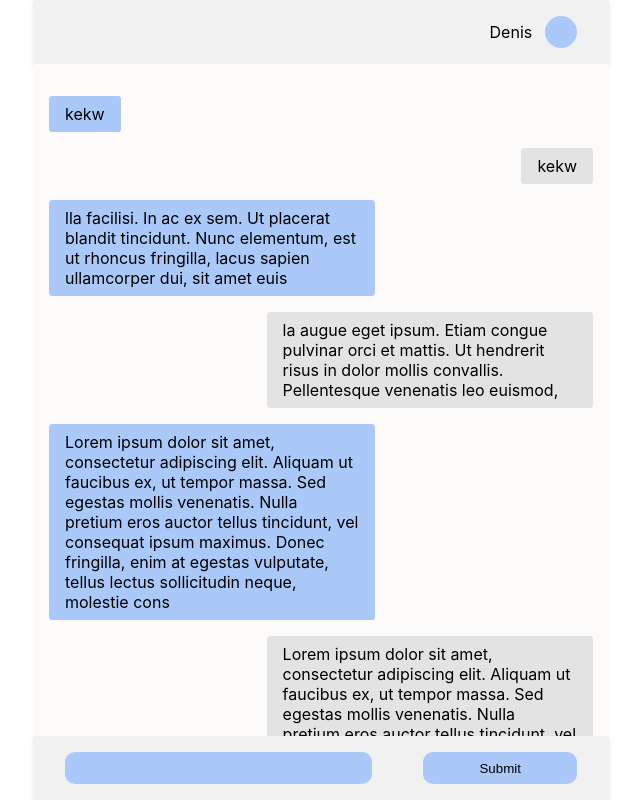
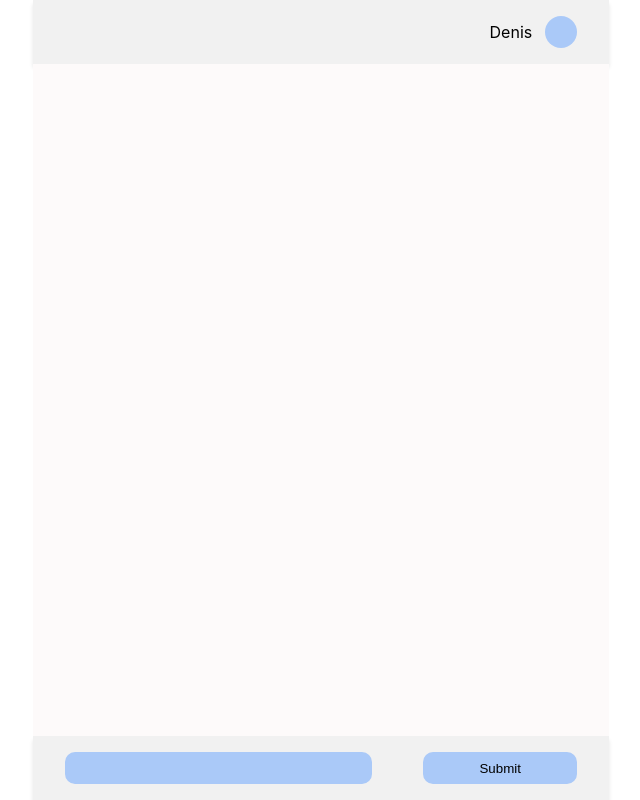
Before and after one commit to Kabanchegg1337/nodejs-chat, a Next.js app: page / in a window 1280 px wide. Shown: the whole page, without its empty margins (319-959 px from the left). Built offline with nearby package versions, Linux system fonts and the light colour scheme.

Commit message:
Add redux Add messages slice

```diff
--- /dev/null
+++ b/app/store.js
@@ -0,0 +1,8 @@
+import { configureStore } from '@reduxjs/toolkit'
+import messagesReducer from '../features/chat/messagesSlice';
+
+export default configureStore({
+  reducer: {
+    messages: messagesReducer
+  },
+})
--- a/components/Chat.js
+++ b/components/Chat.js
@@ -1,56 +1,20 @@
-import React from 'react'
-import Message from './Message'
+import React from "react";
+import { useSelector } from "react-redux";
+import Message from "./Message";
 
 export default function Chat() {
-    const [messages, setMessages] = React.useState([
-        {
-            id: 1,
-            text: "kekw"
-        },
-        {
-            id: 1,
-            text: "kekw"
-        },
-        {
-            id: 1,
-            text: "lla facilisi. In ac ex sem. Ut placerat blandit tincidunt. Nunc elementum, est ut rhoncus fringilla, lacus sapien ullamcorper dui, sit amet euis"
-        },
-        {
-            id: 1,
-            text: "la augue eget ipsum. Etiam congue pulvinar orci et mattis. Ut hendrerit risus in dolor mollis convallis. Pellentesque venenatis leo euismod, "
-        },
-        {
-            id: 1,
-            text: "Lorem ipsum dolor sit amet, consectetur adipiscing elit. Aliquam ut faucibus ex, ut tempor massa. Sed egestas mollis venenatis. Nulla pretium eros auctor tellus tincidunt, vel consequat ipsum maximus. Donec fringilla, enim at egestas vulputate, tellus lectus sollicitudin neque, molestie cons"
-        },
-        {
-            id: 1,
-            text: "Lorem ipsum dolor sit amet, consectetur adipiscing elit. Aliquam ut faucibus ex, ut tempor massa. Sed egestas mollis venenatis. Nulla pretium eros auctor tellus tincidunt, vel consequat ipsum maximus. Donec fringilla, enim at egestas vulputate, tellus lectus sollicitudin neque, molestie cons"
-        },
-        {
-            id: 1,
-            text: "Lorem ipsum dolor sit amet, consectetur adipiscing elit. Aliquam ut faucibus ex, ut tempor massa. Sed egestas mollis venenatis. Nulla pretium eros auctor tellus tincidunt, vel consequat ipsum maximus. Donec fringilla, enim at egestas vulputate, tellus lectus sollicitudin neque, molestie cons"
-        },
-        {
-            id: 1,
-            text: "Lorem ipsum dolor sit amet, consectetur adipiscing elit. Aliquam ut faucibus ex, ut tempor massa. Sed egestas mollis venenatis. Nulla pretium eros auctor tellus tincidunt, vel consequat ipsum maximus. Donec fringilla, enim at egestas vulputate, tellus lectus sollicitudin neque, molestie cons"
-        },
-        {
-            id: 1,
-            text: "Lorem ipsum dolor sit amet, consectetur adipiscing elit. Aliquam ut faucibus ex, ut tempor massa. Sed egestas mollis venenatis. Nulla pretium eros auctor tellus tincidunt, vel consequat ipsum maximus. Donec fringilla, enim at egestas vulputate, tellus lectus sollicitudin neque, molestie cons"
-        },
-        {
-            id: 1,
-            text: "Lorem ipsum dolor sit amet, consectetur adipiscing elit. Aliquam ut faucibus ex, ut tempor massa. Sed egestas mollis venenatis. Nulla pretium eros auctor tellus tincidunt, vel consequat ipsum maximus. Donec fringilla, enim at egestas vulputate, tellus lectus sollicitudin neque, molestie cons"
-        }
-    ])
+  const messages = useSelector((state) => state.messages);
+  const chat = React.useRef();
 
+  React.useEffect(() => {
+    chat.current.scrollTop = chat.current.scrollHeight;
+  }, [messages]);
 
   return (
-    <div className='chat'>
-        {messages.map((message, index) => {
-            return <Message key={index} message={message} />
-        })}
+    <div className="chat" ref={chat}>
+      {messages.map((message, index) => {
+        return <Message key={index} message={message} />;
+      })}
     </div>
-  )
+  );
 }
--- a/components/InputForm.js
+++ b/components/InputForm.js
@@ -1,12 +1,31 @@
-import React from 'react'
+import React from "react";
+import { useDispatch } from "react-redux";
+import { addMessage } from "../features/chat/messagesSlice";
 
 export default function InputForm() {
+  const [text, setText] = React.useState("");
+  const dispatch = useDispatch();
+
+  const sendMessage = (e) => {
+    e.preventDefault();
+    if (!text) return;
+    const message = {
+      id: 1,
+      text: text,
+    };
+    dispatch(addMessage(message));
+    setText("");
+  };
   return (
-    <div className='input_form'>
-      <form>
-        <input />
-        <input type='submit' />
+    <div className="input_form">
+      <form onSubmit={sendMessage}>
+        <input
+          type="text"
+          value={text}
+          onChange={(e) => setText(e.target.value)}
+        />
+        <input type="submit" />
       </form>
     </div>
-  )
+  );
 }
--- /dev/null
+++ b/features/chat/messagesSlice.js
@@ -0,0 +1,14 @@
+import { createSlice } from "@reduxjs/toolkit";
+
+export const messagesSlice = createSlice({
+    name: 'messages',
+    initialState: [],
+    reducers: {
+        addMessage: (state, action) => {
+            return [...state, action.payload]
+        }
+    }
+})
+
+export const {addMessage} = messagesSlice.actions
+export default messagesSlice.reducer
--- a/package.json
+++ b/package.json
@@ -9,9 +9,11 @@
     "lint": "next lint"
   },
   "dependencies": {
+    "@reduxjs/toolkit": "^1.8.2",
     "next": "12.1.6",
     "react": "18.1.0",
-    "react-dom": "18.1.0"
+    "react-dom": "18.1.0",
+    "react-redux": "^8.0.2"
   },
   "devDependencies": {
     "eslint": "8.16.0",
--- a/pages/_app.js
+++ b/pages/_app.js
@@ -1,8 +1,14 @@
 import '../styles/globals.css'
 import '../styles/globals.scss'
+import { Provider } from 'react-redux'
+import store from '../app/store'
 
 function MyApp({ Component, pageProps }) {
-  return <Component {...pageProps} />
+  return (
+    <Provider store={store}>
+      <Component {...pageProps} />
+    </Provider>
+  )
 }
 
 export default MyApp
--- a/styles/globals.scss
+++ b/styles/globals.scss
@@ -1,7 +1,6 @@
 :root {
     --accent-color: #AAC9F8;
 }
-
 .container {
     height: 100vh;
     display: flex;
@@ -79,6 +78,7 @@
     padding: 2rem 1rem;
     overflow-y: auto;
     overflow-x: hidden;
+    scroll-behavior: smooth;
     .message {
         background: var(--accent-color);
         padding: 0.5rem 1rem;
```
Also changed, not shown: 1 other file (tests, documents, lock files or other folders).
